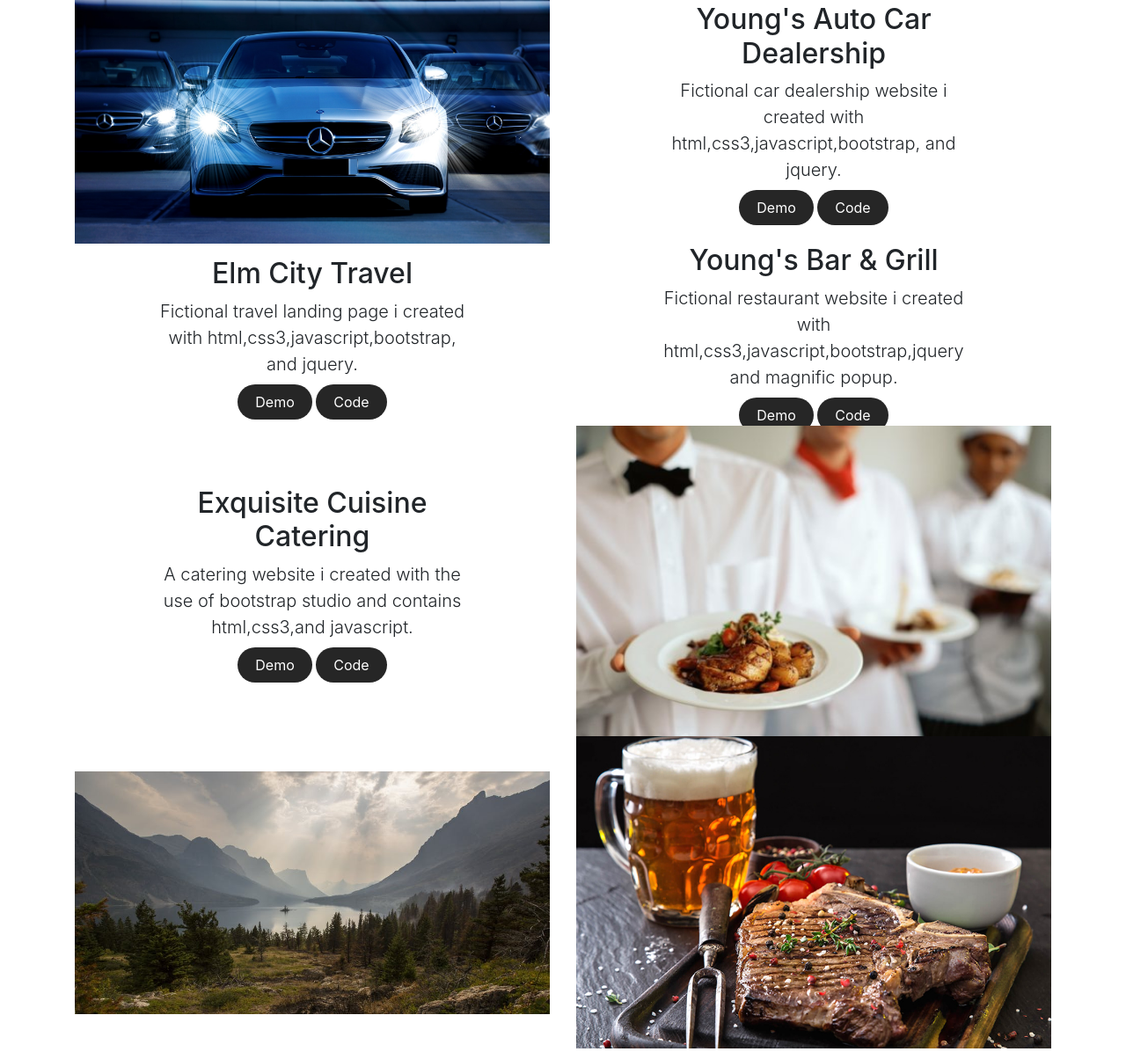
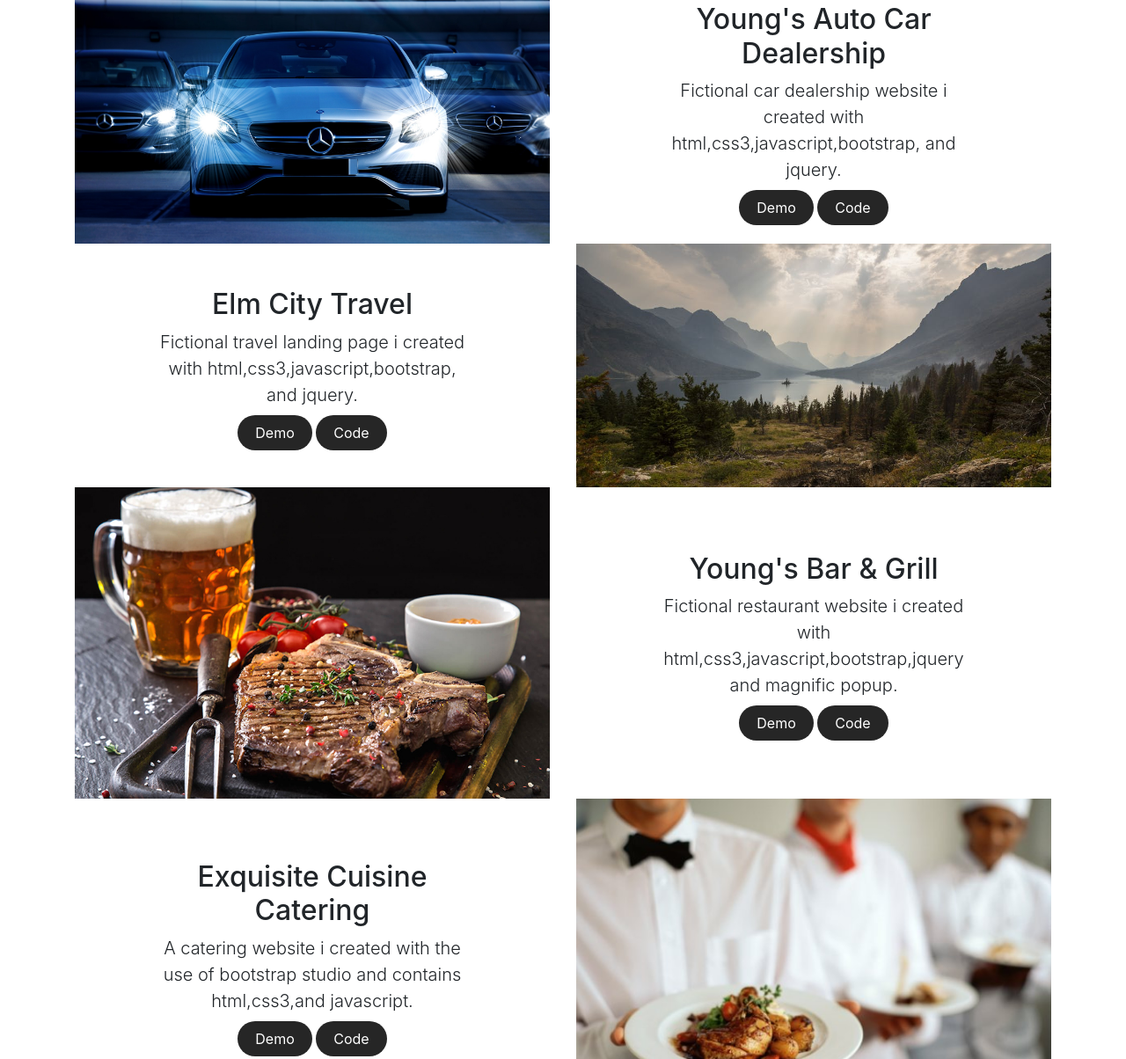
Before and after one commit to Youngjer79/portfolio, a plain HTML site: page index.html in a window 1280 px wide. Shown: the part 1024-2228 px from the top of the page at 88% size. Drawn offline with nearby package versions, Linux system fonts and the light colour scheme; a script that the page names is missing.

Commit message:
Update index.html

```diff
--- a/index.html
+++ b/index.html
@@ -71,7 +71,7 @@
      </div>
      <div class="col-sm-6 text-center">
         <div class="row justify-content-center">
-           <div class="col-10 col-lg-8 order-1 order-md-2">
+           <div class="col-10 col-lg-8">
              <h2>Elm City Travel</h2>
              <p class="lead">Fictional travel landing page i created with html,css3,javascript,bootstrap, and jquery.</p>
              <a href="https://youngjer79.github.io/ElmCityTravel.github.io-html/" target="_blank" class="btnD1">Demo</a>
@@ -79,10 +79,10 @@
            </div>
         </div>
       </div>
-      <div class="col-sm-6 order-2 order-md-1">
+      <div class="col-sm-6">
           <img src="img/bannerbg.jpeg" alt="" class="img-fluid">
       </div>
-      <div class="col-sm-6 order-3 order-md-4">
+      <div class="col-sm-6">
           <img src="img/banner.jpg" alt="" class="img-fluid">
         </div>
        <div class="col-sm-6 text-center">
```
